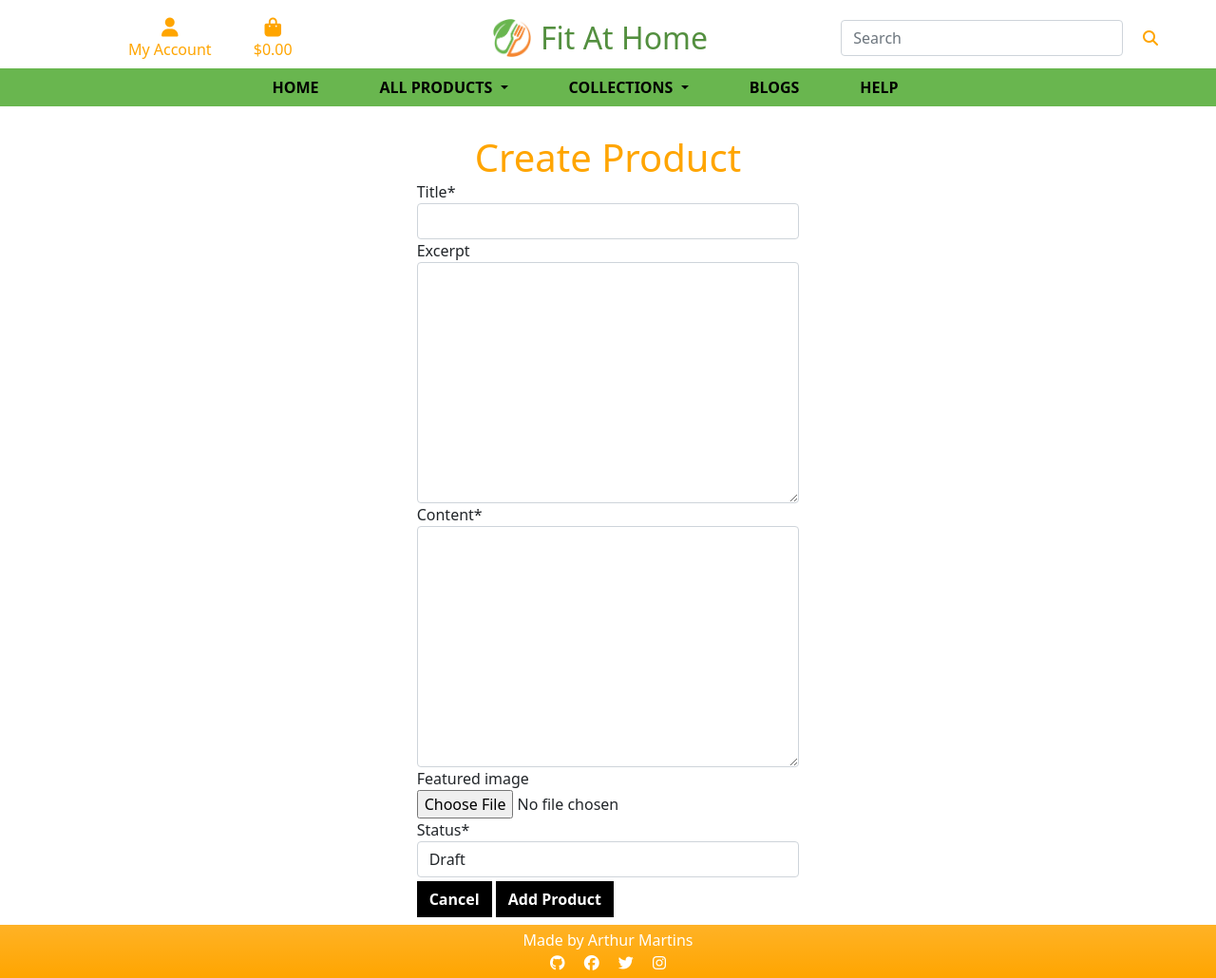
After one commit to arthurmezaonik/portfolio_project_5, a Django app: page /blog/create/ in a window 1280 px wide. The commit adds this page. Shown: the whole page at 95% size. Run offline with Django 3.2, Linux system fonts and the light colour scheme; the visitor is signed in with stand-in values (Sample User, id 1); some libraries are stand-ins or nearby versions.

Commit message:
Create view and template to handle post creation

```diff
--- a/blog/admin.py
+++ b/blog/admin.py
@@ -5,10 +5,9 @@ from django_summernote.admin import SummernoteModelAdmin
 @admin.register(Post)
 class PostAdmin(SummernoteModelAdmin):
 
-    list_display = ('title', 'slug', 'status', 'created_on')
+    list_display = ('title', 'status', 'created_on')
     search_fields = ['title', 'content']
     list_filter = ('status', 'created_on')
-    prepopulated_fields = {'slug': ('title',)}
     summernote_fields = ('content',)
 
 
--- a/blog/forms.py
+++ b/blog/forms.py
@@ -1,4 +1,4 @@
-from .models import Comment
+from .models import Comment, Post
 from django import forms
 
 
@@ -19,3 +19,10 @@ class CommentForm(forms.ModelForm):
                 'placeholder': 'Write your comment here:',
             }),
         }
+
+
+class PostForm(forms.ModelForm):
+    """ Form to create a blog post """
+    class Meta:
+        model = Post
+        fields = ('title', 'excerpt', 'content', 'featured_image', 'status')
--- a/blog/models.py
+++ b/blog/models.py
@@ -6,7 +6,6 @@ STATUS = ((0, "Draft"), (1, "Published"))
 
 class Post(models.Model):
     title = models.CharField(max_length=200, unique=True)
-    slug = models.SlugField(max_length=200, unique=True)
     author = models.ForeignKey(
         User, on_delete=models.CASCADE, related_name="blog_posts"
     )
--- /dev/null
+++ b/blog/templates/blog/create_post.html
@@ -0,0 +1,33 @@
+{% extends "base.html" %}
+{% load static %}
+
+{% block extra_css %}
+    <link rel="stylesheet" href="{% static 'css/blog/blog.css' %}">
+{% endblock %}
+
+{% block extra_title %}
+    - Create Post
+{% endblock %}
+
+{% block content %}
+<main>
+    <div class="container-fluid fix__position posts__container">
+        <h1 class="text__captal page__header text__orange">
+            Create Product
+        </h1>
+
+        <div class="row create__form">
+            <div class="col-12 col-md-4">
+                <form method="POST" action="#" class="form mb-2" enctype="multipart/form-data">
+                    {% csrf_token %}
+                    {{ form | crispy }}
+                    <div class="text-right">
+                        <a class="btn text__bold text__white keep-shopping rounded-0 mt-1" href="{% url 'blog' %}">Cancel</a>
+                        <button class="btn text__bold text__white keep-shopping rounded-0 mt-1" type="submit">Add Product</button>
+                    </div>
+                </form>
+            </div>
+        </div>
+    </div>
+</main>
+{% endblock %}
--- a/blog/templates/blog/includes/post-card.html
+++ b/blog/templates/blog/includes/post-card.html
@@ -6,7 +6,7 @@
             <img src="{{ MEDIA_URL }}blog_image.jpg" alt="{{ post.title }}">
         {% endif %}
     </div>
-    <a href="{% url 'post' post.slug %}" title="{{ post.title }}" class="post__text text__black">
+    <a href="{% url 'post' post.id %}" title="{{ post.title }}" class="post__text text__black">
         <h2 class="post__title text__captal">{{ post.title }}</h2>
         {% if post.excerpt != "" %}
             <p class="post__excerpt">{{ post.excerpt }}</p>
--- a/blog/urls.py
+++ b/blog/urls.py
@@ -3,5 +3,6 @@ from . import views
 
 urlpatterns = [
     path('', views.blog, name='blog'),
-    path('<str:slug>', views.specific_post, name='post')
+    path('<int:post_id>', views.specific_post, name='post'),
+    path('create/', views.create_post, name='create_post'),
 ]
--- a/blog/views.py
+++ b/blog/views.py
@@ -1,9 +1,9 @@
-from django.shortcuts import render, get_object_or_404, HttpResponse
+from django.shortcuts import render, redirect, reverse, get_object_or_404, HttpResponse
 from django.contrib import messages
 from django.http import HttpResponseRedirect
 from django.db.models.functions import Lower
 from .models import Post, Comment
-from .forms import CommentForm
+from .forms import CommentForm, PostForm
 
 
 def blog(request):
@@ -36,9 +36,9 @@ def blog(request):
     return render(request, 'blog/all_posts.html', context)
 
 
-def specific_post(request, slug):
+def specific_post(request, post_id):
     """A view to render a specific blog post"""
-    post = get_object_or_404(Post, slug=slug)
+    post = get_object_or_404(Post, pk=post_id)
     commented = False
     comments = Comment.objects.filter(post=post.id)
 
@@ -73,3 +73,28 @@ def specific_post(request, slug):
     }
 
     return render(request, 'blog/specific_post.html', context)
+
+
+def create_post(request):
+    """Create a new post"""
+
+    if request.user.is_staff or request.user.is_superuser:
+        if request.method == 'POST':
+            form = PostForm(request.POST, request.FILES)
+            if form.is_valid():
+                post = form.save(commit=False)
+                post.author = request.user
+                post.save()
+                messages.success(request, 'Post created successfully!')
+                return redirect(reverse('create_post'))
+        else:
+            form = PostForm()
+
+        context = {
+            'form': form,
+        }
+        return render(request, 'blog/create_post.html', context)
+
+    else:
+        messages.error(request, "You are not allowed in this area.")
+        return redirect(reverse('home'))
--- a/products/forms.py
+++ b/products/forms.py
@@ -22,7 +22,7 @@ class ReviewForm(forms.ModelForm):
 
 
 class ProductForm(forms.ModelForm):
-
+    """ Form to create a product """
     class Meta:
         model = Product
         fields = '__all__'
--- a/static/css/blog/blog.css
+++ b/static/css/blog/blog.css
@@ -292,3 +292,8 @@
 .btn.text__white{
     background-color: black;
 }
+
+/* Create Blog */
+.create__form{
+    justify-content: center;
+}
--- a/user/views.py
+++ b/user/views.py
@@ -1,12 +1,13 @@
 from django.shortcuts import render, get_object_or_404
 from django.contrib import messages
-
+from django.contrib.auth.decorators import login_required
 from .models import UserProfile
 from .forms import UserProfileForm
 
 from checkout.models import Order
 
 
+@login_required
 def user_area(request):
     """ Display the user's profile. """
     user = get_object_or_404(UserProfile, user=request.user)
@@ -29,6 +30,7 @@ def user_area(request):
 
     return render(request, template, context)
 
+
 def order_history(request, order_number):
     order = get_object_or_404(Order, order_number=order_number)
 
```
Also changed, not shown: blog/migrations/0005_remove_post_slug.py (added).
